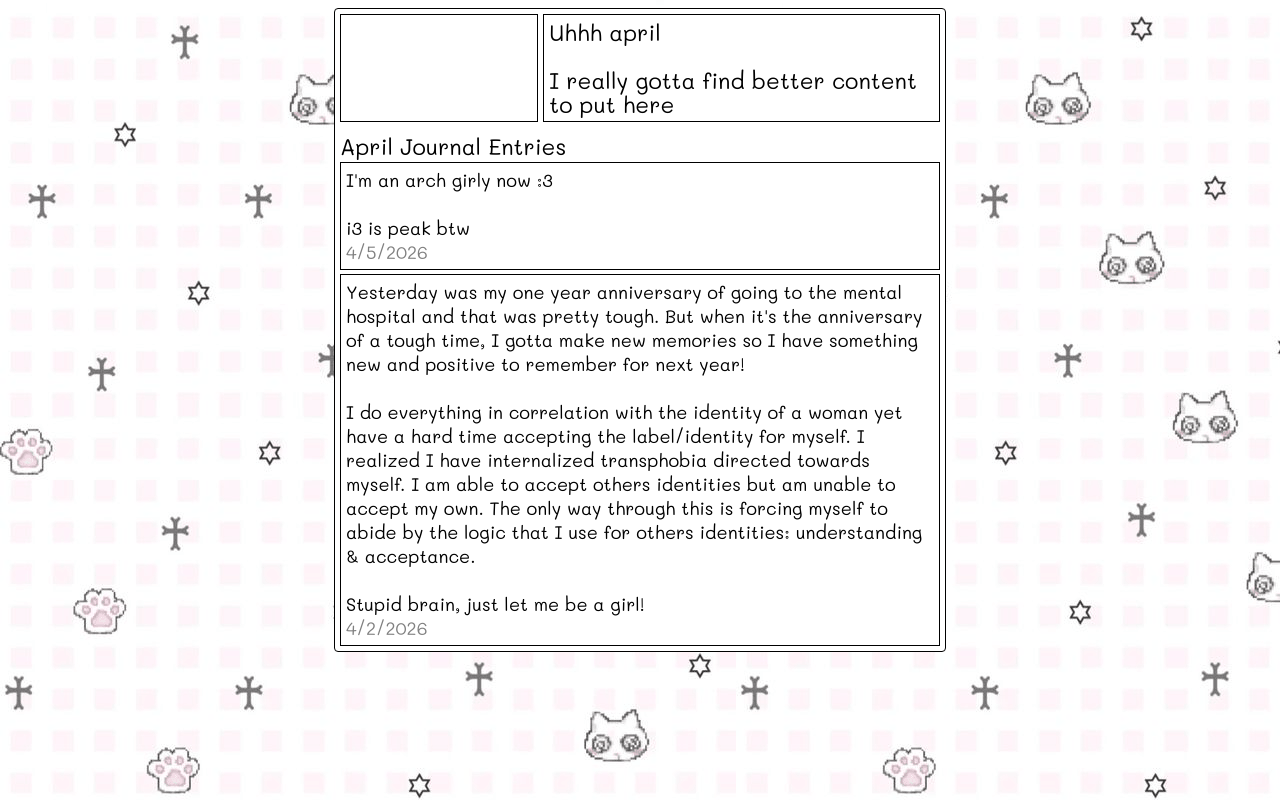
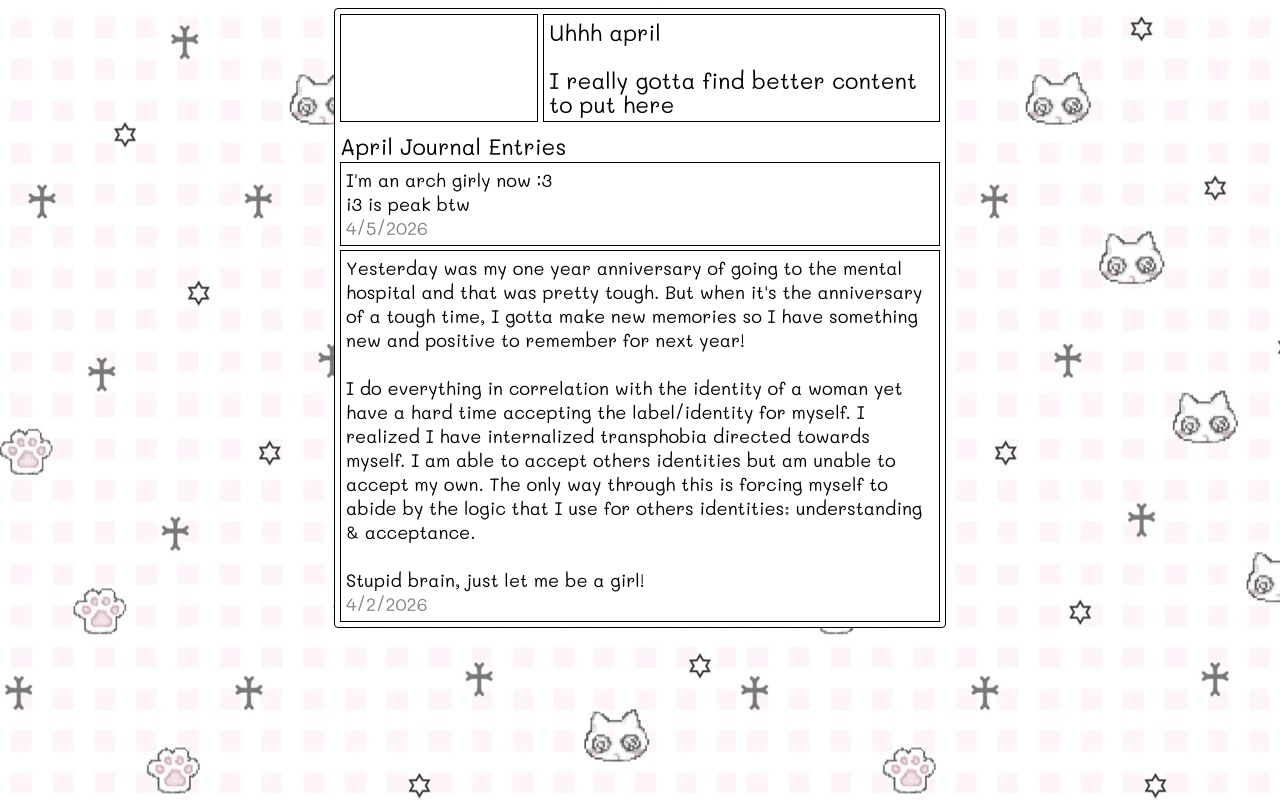
Before and after one commit to girlycoded/girlycoded-website, a website built with Vite: page blog/04-2026.html in a window 1280 px wide. Built offline with nearby package versions, Linux system fonts and the light colour scheme.

Commit message:
Changed formatting of new april journal post

```diff
--- a/blog/04-2026.html
+++ b/blog/04-2026.html
@@ -25,8 +25,7 @@
 				<div style="height: 4px;"></div>
 				<p>April Journal Entries</p>
 				<div class="post textarea border">
-					<p>I'm an arch girly now :3</p>
-					<br>
+					<p>I'm an arch girly now ∶3</p>
 					<p>i3 is peak btw</p>
 					<div class="post-details">
 						<p class="date">4/5/2026</p>
```
